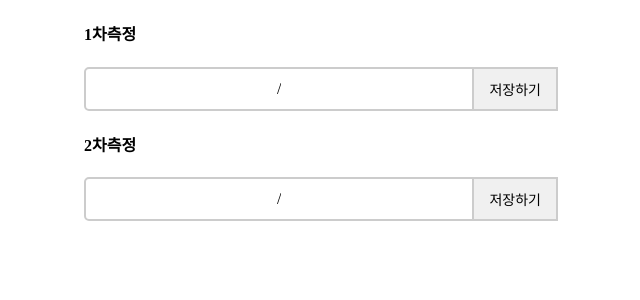
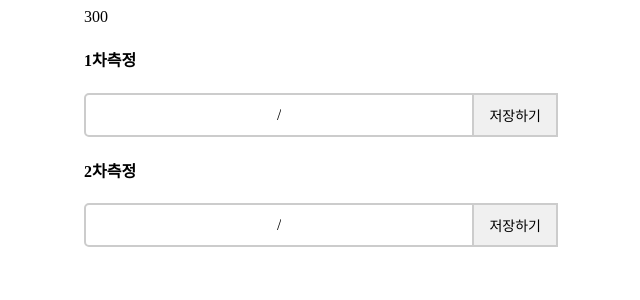
Before and after one commit to js990311/bp-note, a React (Vite) app: page /record in a window 1280 px wide. Shown: the top 300 px of the page, without its empty margins (180-820 px from the left). Built offline with nearby package versions, Linux system fonts and the light colour scheme.

Commit message:
feat: Add Timer Component

```diff
--- a/src/components/record/BPrecord.jsx
+++ b/src/components/record/BPrecord.jsx
@@ -1,8 +1,12 @@
 import BPrecordForm from "./BPrecordForm";
+import Timer from "./Timer";
 
 const BPRecord = () => {
     return (
         <div className="record">
+            <div className="timer">
+                <Timer times={60*5}></Timer>
+            </div>
             <div>
                 <h4>1차측정</h4>
                 <BPrecordForm></BPrecordForm>
--- /dev/null
+++ b/src/components/record/Timer.jsx
@@ -0,0 +1,34 @@
+import { useEffect, useRef, useState } from "react";
+
+const Timer = ({times}) => {
+    const [time, setTime] = useState(times);
+    const [isActive, setActive] = useState(false);
+    const refInterval = useRef(null);
+
+    useEffect( () => {
+        if(isActive){
+            refInterval.current = setInterval(
+                () => {
+                    console.log(`Timer work. now : ${time}`);
+                    setTime(per=>per-1)
+                },1000
+            )
+        }else{
+            clearInterval(refInterval.current);
+        }
+    }
+    ,[isActive])
+
+    const onToggle = () => {
+        console.log(`isActive = ${isActive}`);
+        setActive(!isActive);
+    }
+
+    return (
+        <div onClick={onToggle}>
+            <span>{time}</span>
+        </div>
+    )
+}
+
+export default Timer;
```
